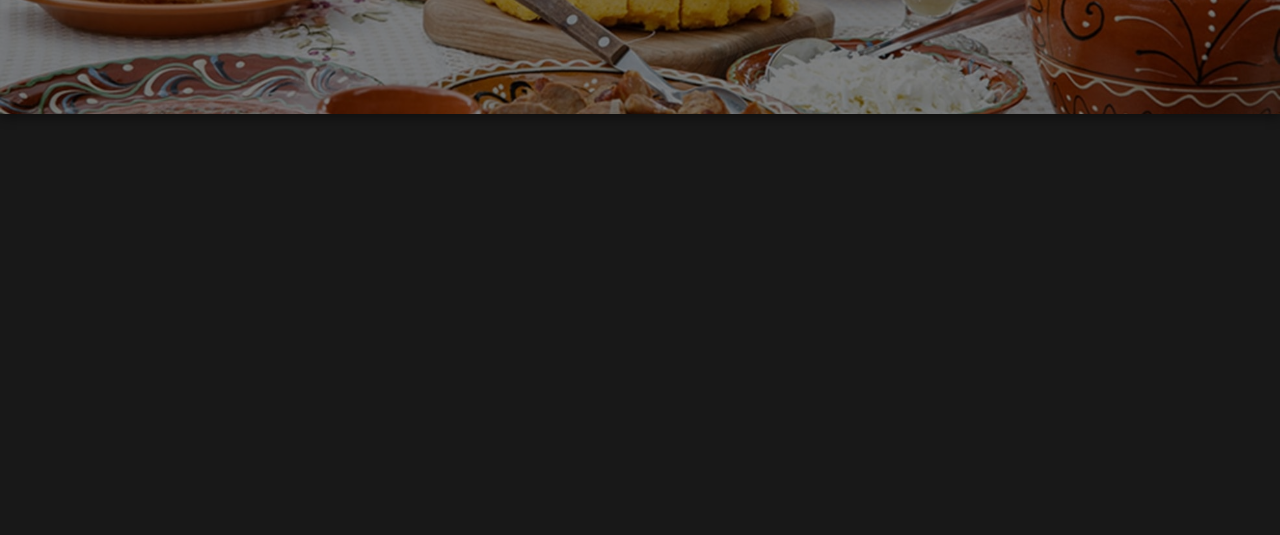
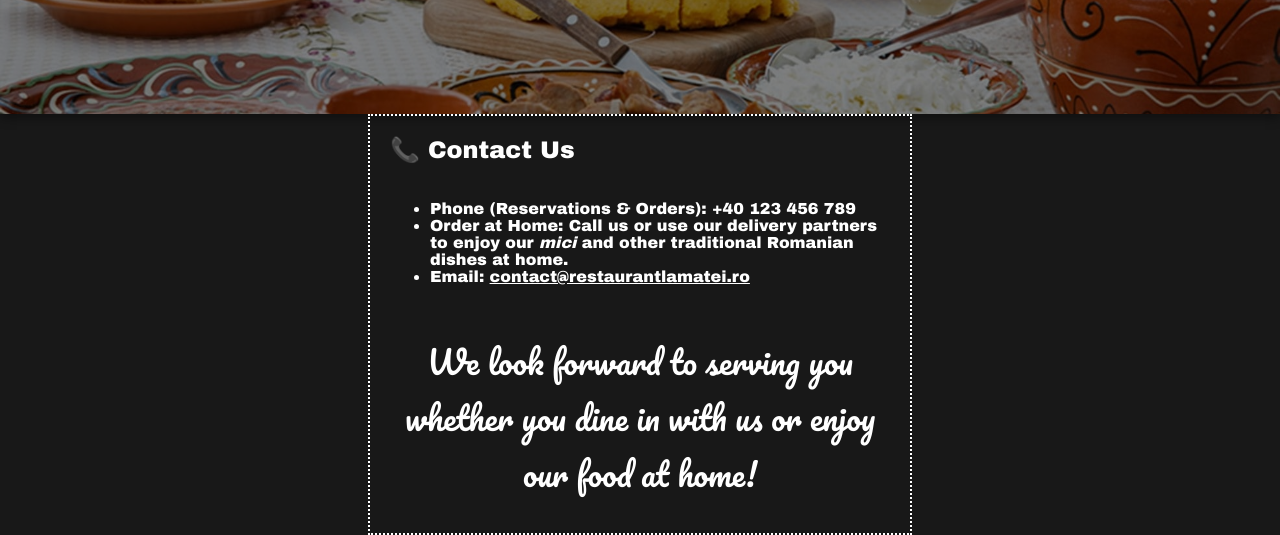
Before and after one commit to ecarapan/restaurant-page, a website built with webpack: page src/template.html in a window 1280 px wide. Both pictures are taken after a click on the button "Contacts". Shown: the part 286-821 px from the top of the page. Before the commit the page ends 800 px from the top, so only its background shows below. Built offline with nearby package versions, Linux system fonts and the light colour scheme.

Commit message:
Style contacts page

```diff
--- a/src/contacts.js
+++ b/src/contacts.js
@@ -10,6 +10,19 @@ export function loadContacts() {
     const headline = document.createElement('h1');
     headline.textContent = "Contacts";
 
+    const contactsDiv = document.createElement('div');
+    contactsDiv.innerHTML = `
+    <h2>📞 Contact Us</h2>
+    <ul>
+        <li><strong>Phone (Reservations & Orders):</strong> +40 123 456 789</li>
+        <li><strong>Order at Home:</strong> Call us or use our delivery partners to enjoy our <em>mici</em> and other traditional Romanian dishes at home.</li>
+        <li><strong>Email:</strong> <a href="mailto:contact@restaurantlamatei.ro">contact@restaurantlamatei.ro</a></li>
+    </ul>
+    <p>We look forward to serving you whether you dine in with us or enjoy our food at home!</p>
+    `;
+
+    contactsDiv.classList.add('contacts');
 
     header.appendChild(headline);
+    content.appendChild(contactsDiv);
 }
--- a/src/styles.css
+++ b/src/styles.css
@@ -145,3 +145,14 @@ button.active {
   min-height: 200px;
   border-radius: 12px;
 }
+
+.contacts {
+  display: flex;
+  flex-direction: column;
+  border: 2px dotted white;
+  padding: 0px 20px;
+}
+
+.contacts ul {
+  width: 500px;
+}
```
